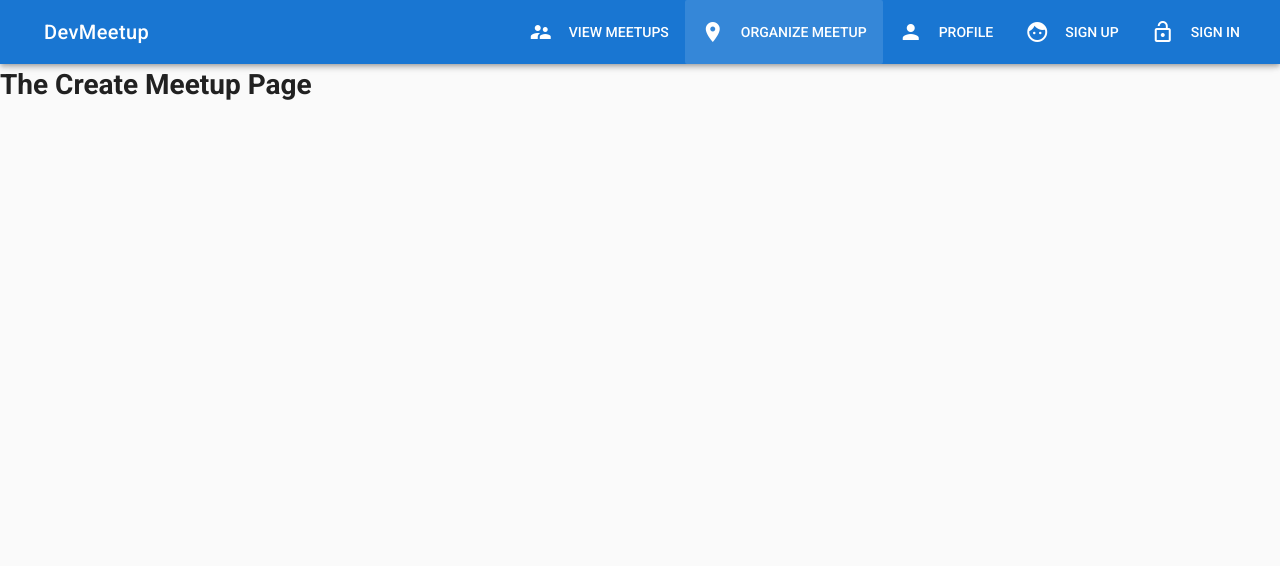
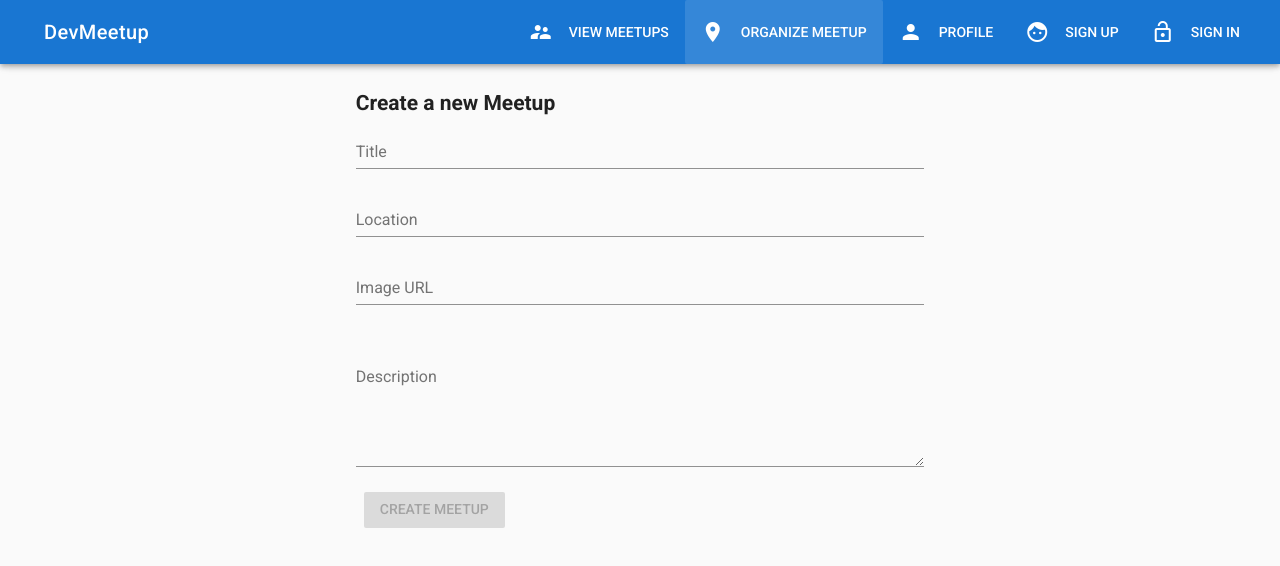
Before and after one commit to pfthomaz/yt-devmeetup-vue, a Vue app in the folder client/: page /meetup/new in a window 1280 px wide. Shown: the top 566 px of the page. Built offline with nearby package versions, Linux system fonts and the light colour scheme.

Commit message:
Part 10 - Added a CreateMeetup

```diff
--- a/client/src/components/Meetup/CreateMeetup.vue
+++ b/client/src/components/Meetup/CreateMeetup.vue
@@ -1,12 +1,113 @@
 <template>
-  <div>
-    <h1>The Create Meetup Page</h1>
-  </div>
+  <v-container>
+    <v-layout row>
+      <v-flex xs12 sm6 offset-sm3>
+        <h2>Create a new Meetup</h2>
+      </v-flex>
+    </v-layout>
+    <v-layout row>
+      <v-flex xs12>
+        <form @submit.prevent="onCreateMeetup">
+          <v-layout row>
+            <v-flex xs12 sm6 offset-sm3>
+              <v-text-field
+                name="title"
+                label="Title"
+                id="title"
+                v-model="title"
+                required>
+              </v-text-field>
+            </v-flex>
+          </v-layout>
+          <v-layout row>
+            <v-flex xs12 sm6 offset-sm3>
+              <v-text-field
+                name="location"
+                label="Location"
+                id="location"
+                v-model="location"
+                required>
+              </v-text-field>
+            </v-flex>
+          </v-layout>
+          <v-layout row>
+            <v-flex xs12 sm6 offset-sm3>
+              <v-text-field
+                name="imageUrl"
+                label="Image URL"
+                id="image-url"
+                v-model="imageUrl"
+                required>
+              </v-text-field>
+            </v-flex>
+          </v-layout>
+          <v-layout row>
+            <v-flex xs12 sm6 offset-sm3>
+              <img :src="imageUrl" height=384>
+            </v-flex>
+          </v-layout>
+          <v-layout row>
+            <v-flex xs12 sm6 offset-sm3>
+              <v-text-field
+                name="description"
+                label="Description"
+                id="description"
+                v-model="description"
+                multi-line
+                required>
+              </v-text-field>
+            </v-flex>
+          </v-layout>
+          <v-layout row>
+            <v-flex xs12 sm6 offset-sm3>
+              <v-btn
+                class="primary"
+                :disabled="!formIsValid"
+                type="submit">
+                Create Meetup
+              </v-btn>
+            </v-flex>
+          </v-layout>
+        </form>
+      </v-flex>
+    </v-layout>
+  </v-container>
 </template>
 
 <script>
 export default {
-
+  data () {
+    return {
+      title: '',
+      location: '',
+      imageUrl: '',
+      description: ''
+    };
+  },
+  computed: {
+    formIsValid () {
+      return this.title !== '' &&
+        this.location !== '' &&
+        this.imageUrl !== '' &&
+        this.description !== '';
+    }
+  },
+  methods: {
+    onCreateMeetup () {
+      if (!this.formIsValid) {
+        return;
+      }
+      const meetupData = {
+        title: this.title,
+        location: this.location,
+        imageUrl: this.imageUrl,
+        description: this.description,
+        date: new Date()
+      };
+      this.$store.dispatch('createMeetup', meetupData);
+      this.$router.push('/meetups');
+    }
+  }
 };
 </script>
 
--- a/client/src/store/index.js
+++ b/client/src/store/index.js
@@ -25,8 +25,25 @@
       registeredMeetups: ['afajfjadfaadfa323']
     }
   },
-  mutations: {},
-  actions: {},
+  mutations: {
+    createMeetup (state, payload) {
+      state.loadedMeetups.push(payload);
+    }
+  },
+  actions: {
+    createMeetup ({commit}, payload) {
+      const meetup = {
+        title: payload.title,
+        location: payload.location,
+        imageUrl: payload.imageUrl,
+        description: payload.description,
+        date: payload.date,
+        id: '12h1049h130qwpu'
+      };
+      // reach out to  firebase and store it
+      commit('createMeetup', meetup);
+    }
+  },
   getters: {
     loadedMeetups (state) {
       return state.loadedMeetups.sort((meetUpA, meetUpB) => {
```
